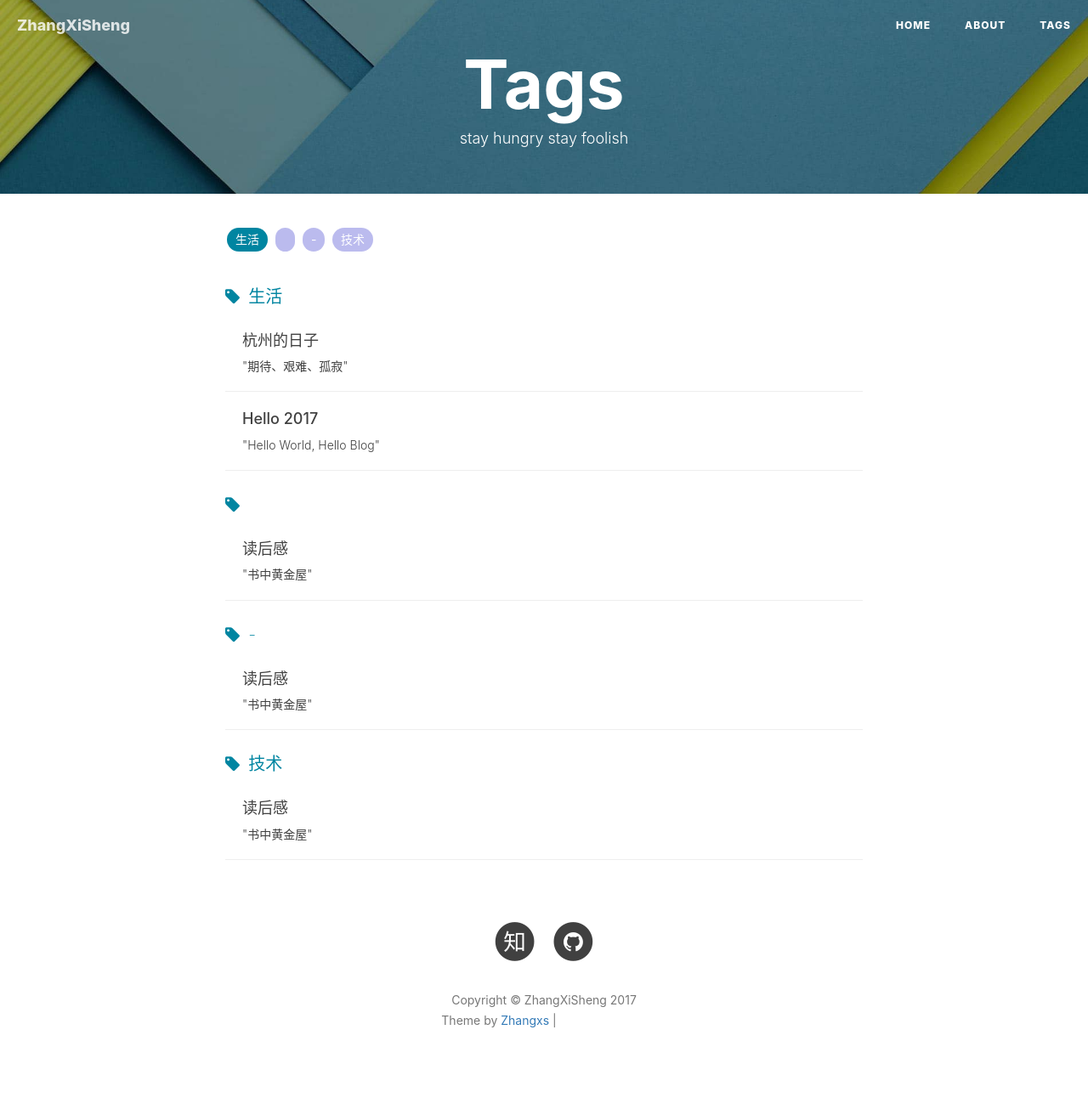
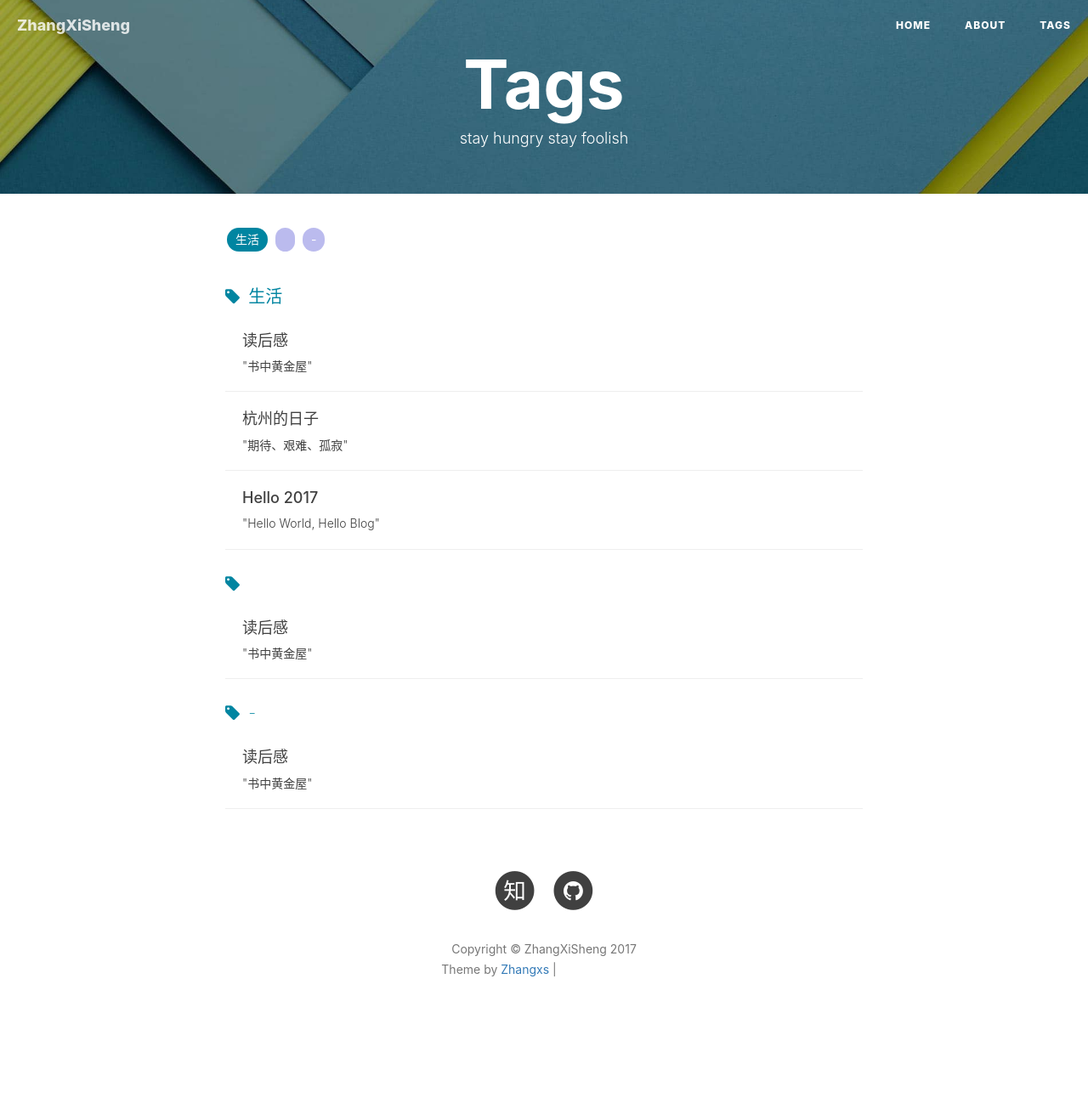
Before and after one commit to mrzhangxisheng/mrzhangxisheng.github.io, a Jekyll site: the page built from tags.html, in a window 1280 px wide. Shown: the whole page at 85% size. Built offline with Jekyll 4.4.1, drawn with Linux system fonts in a browser that asks for light colours; nearby versions of some CDN libraries; comment, search, counter and statistics services are not loaded; after the commit the page ends 1245 px from its top, so only the background shows below that; grey boxes are pictures that could not be loaded.

Commit message:
Update 2017-07-02-book-readerResponse.markdown

```diff
--- a/_posts/2017-07-02-book-readerResponse.markdown
+++ b/_posts/2017-07-02-book-readerResponse.markdown
@@ -7,7 +7,7 @@ author:     "Zhangxs"
 header-img: "img/post-bgbook-2017.jpg"
 catalog: true
 tags:
-    - 技术
+    - 生活
 ---
 
 
```
